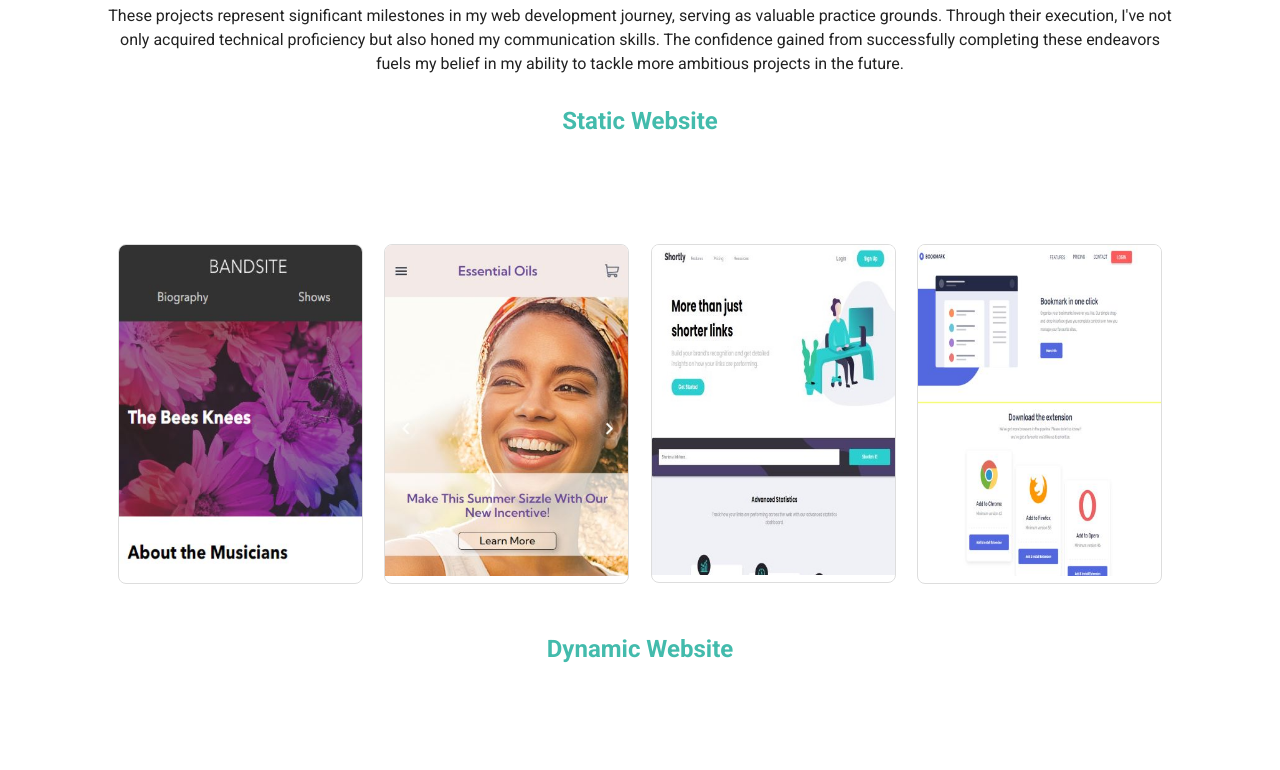
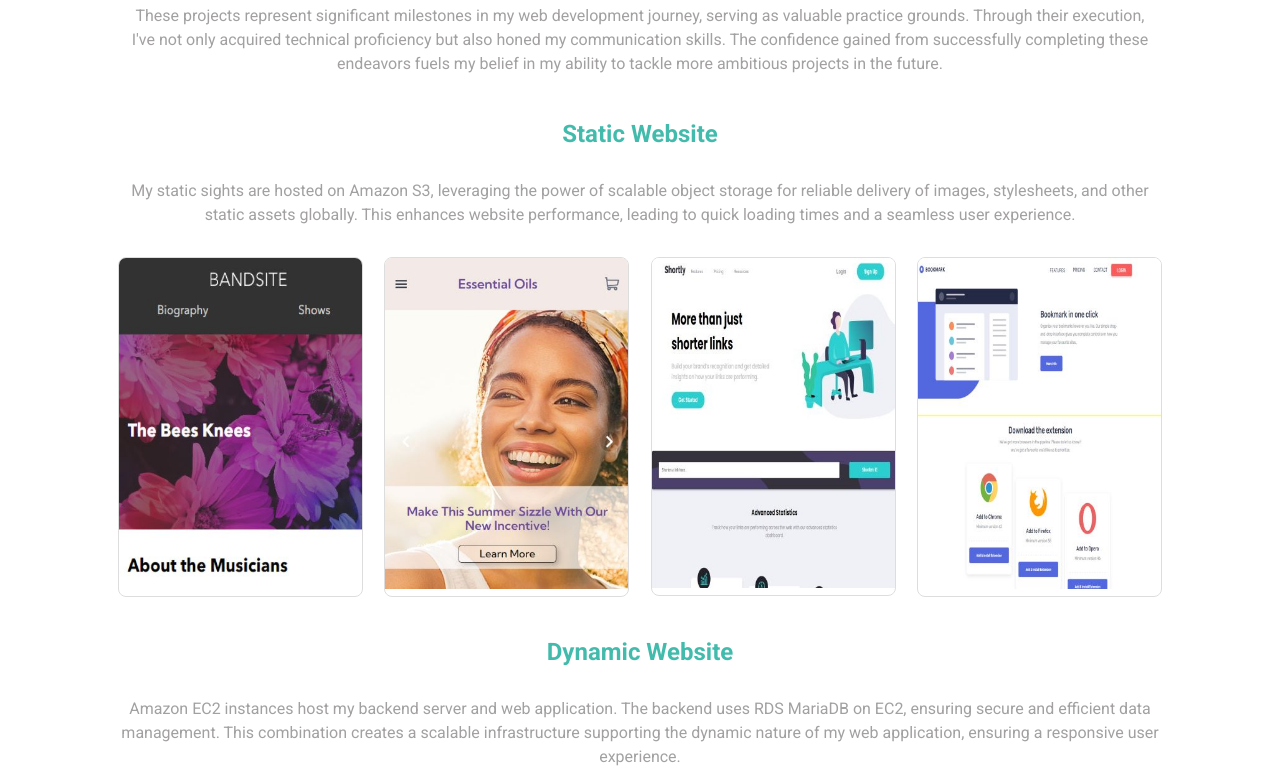
Before and after one commit to simretB05/my_vue_portfolio, a Vue app: page / in a window 1280 px wide. Shown: the part 890-1660 px from the top of the page. Built offline with nearby package versions, Linux system fonts and the light colour scheme.

Commit message:
update projects page by addig more information

```diff
--- a/src/components/AboutComponent.vue
+++ b/src/components/AboutComponent.vue
@@ -159,7 +159,7 @@ export default {
   font-size: 1rem;
   line-height: 1.5;
   text-align: start;
-  color: #7c7c7c;
+  color:#a2a0a0 ;
   font-weight: 400;
   margin-bottom: 20px;
 }
--- a/src/components/ProjectsComponent.vue
+++ b/src/components/ProjectsComponent.vue
@@ -10,7 +10,10 @@
       these endeavors fuels my belief in my ability to tackle more ambitious
       projects in the future.
     </p>
-    <div v-scrollanimation="'fade'" class="static-website"><h2>Static Website</h2></div>
+    <div v-scrollanimation="'fade'" class="static-website"><h2>Static Website</h2>
+      <p  class="static_text">
+    My static sights are hosted on Amazon S3, leveraging the power of scalable object storage for reliable delivery of images, stylesheets, and other static assets globally. This enhances website performance, leading to quick loading times and a seamless user experience.
+</p></div>
     <div name="card-fade" tag="div" class="card-container" ref="staticContainer">
   <div
     v-for="( static_projects, index) in  static_projects"
@@ -46,7 +49,10 @@
   </div>
 </div>
 
-    <div    v-scrollanimation="'fade'" class="dynamic-website"><h2>Dynamic Website</h2></div>
+    <div    v-scrollanimation="'fade'" class="dynamic-website"><h2>Dynamic Website</h2>
+      <p class="dynamic_text">
+        Amazon EC2 instances host my backend server and web application. The backend uses RDS MariaDB on EC2, ensuring secure and efficient data management. This combination creates a scalable infrastructure supporting the dynamic nature of my web application, ensuring a responsive user experience.
+</p></div>
 
     <div name="card-fade" tag="div" class="card-container" ref="dynamicContainer">
   <div
@@ -159,8 +165,8 @@ export default {
 </script>
 <style scoped>
 .main {
-  padding: 20px;
-  margin-top:60px
+  padding: 10px;
+  margin: 45px 0;
 }
 
 .title-container {
@@ -174,7 +180,10 @@ export default {
 .titleText {
   text-align: center;
   margin-bottom: 20px;
+  padding: 20px;
   transition-delay: .2s;
+  color:#a2a0a0 ;
+  font-weight: 400;
 }
 
 .static-website h2,
@@ -182,7 +191,7 @@ export default {
   text-align: center;
   margin-bottom: 20px;
   color: #43bbac;
-  margin:27px 0;
+  margin:17px 0;
   transition-delay: 1s;
 }
 
@@ -231,7 +240,15 @@ export default {
   transform: translateX(100%);
   backdrop-filter: blur(10px);
 }
-
+.static_text, .dynamic_text{
+  font-size: 1rem;
+  line-height: 1.5;
+  text-align: center;
+  color:#a2a0a0 ;
+  font-weight: 400;
+  padding: 10px;
+  margin-bottom: 20px;
+}
 .card:hover .card-info {
   background: rgba(228, 230, 231, 0.8);
   transform: translateX(0);
@@ -325,10 +342,13 @@ export default {
   opacity: 1;
 }
 
+
+
+
 @media (min-width: 600px) {
   .main{
     padding: 40px;
-  margin-top:80px
+     margin-top:60px
   }
   .custom-col {
     width: 48%;
@@ -339,8 +359,6 @@ export default {
   .custom-col {
     width: 30%;
     max-width: 300px;
-    margin-top: 78px;
-
   }
 }
 
--- a/src/components/SkillComponent.vue
+++ b/src/components/SkillComponent.vue
@@ -102,7 +102,7 @@ export default {
 .main {
   display: grid;
   place-items: center;
-  margin-top: 70px;
+  margin-top: 40px;
   width: 90%;
   transition: background-color 0.3s;
   color: rgb(154, 152, 152);
```
